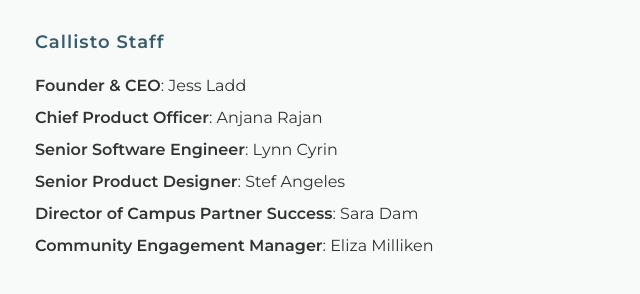
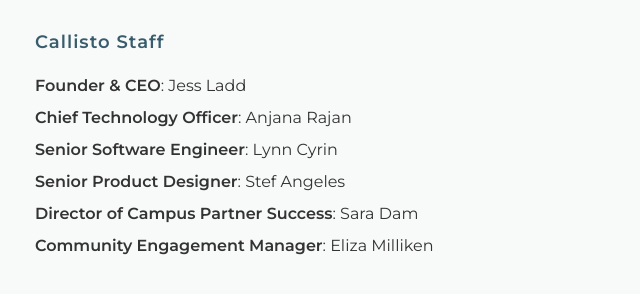
Before and after one commit to project-callisto/projectcallisto-dot-org, a Jekyll site: the page built from who-we-are.html, in a window 1280 px wide and 900 px high, scrolled down 1107 px. Shown: the part 152-446 px from the top of the window, without its empty margins (155-795 px from the left). Built offline with Jekyll 4.4.1, drawn with Linux system fonts in a browser that asks for light colours.

Commit message:
Update who-we-are.html
Anjana title update

```diff
--- a/who-we-are.html
+++ b/who-we-are.html
@@ -24,7 +24,7 @@
         <h4>Callisto Staff</h4>
         <ul>
             <li><strong>Founder & CEO</strong>: Jess Ladd</li>
-            <li><strong>Chief Product Officer</strong>: Anjana Rajan</li>
+            <li><strong>Chief Technology Officer</strong>: Anjana Rajan</li>
             <li><strong>Senior Software Engineer</strong>: Lynn Cyrin</li>
             <li><strong>Senior Product Designer</strong>: Stef Angeles</li>
             <li><strong>Director of Campus Partner Success</strong>: Sara Dam</li>
```
